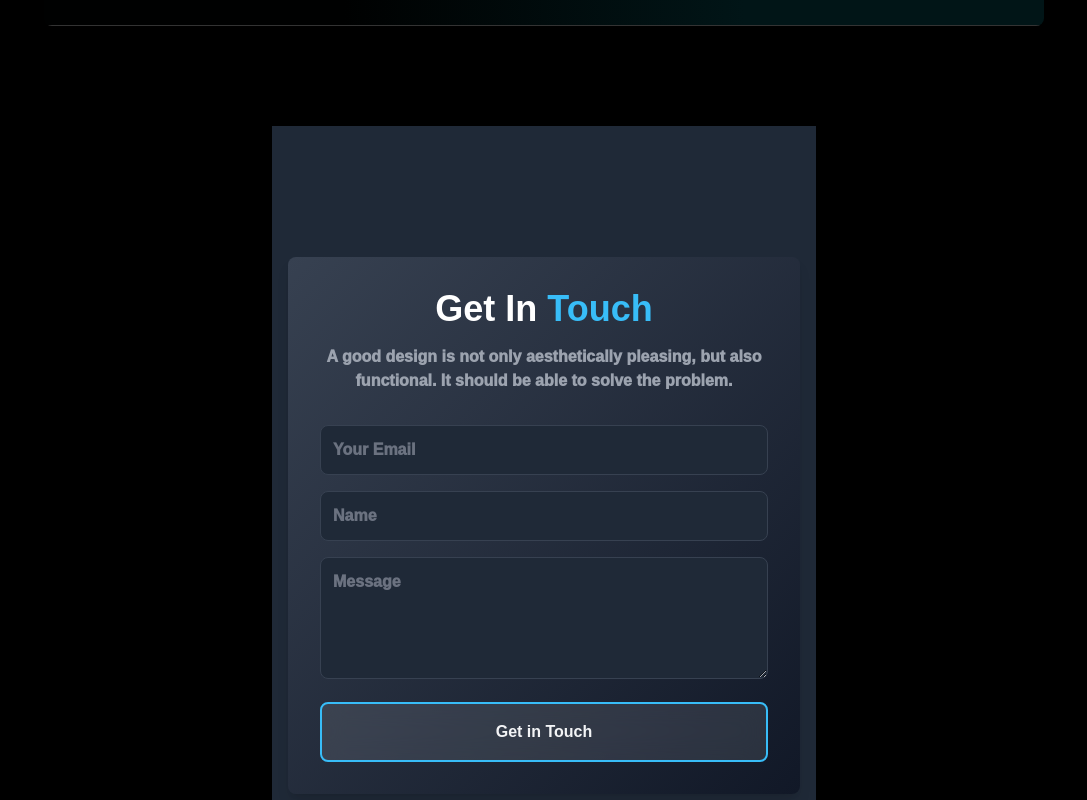
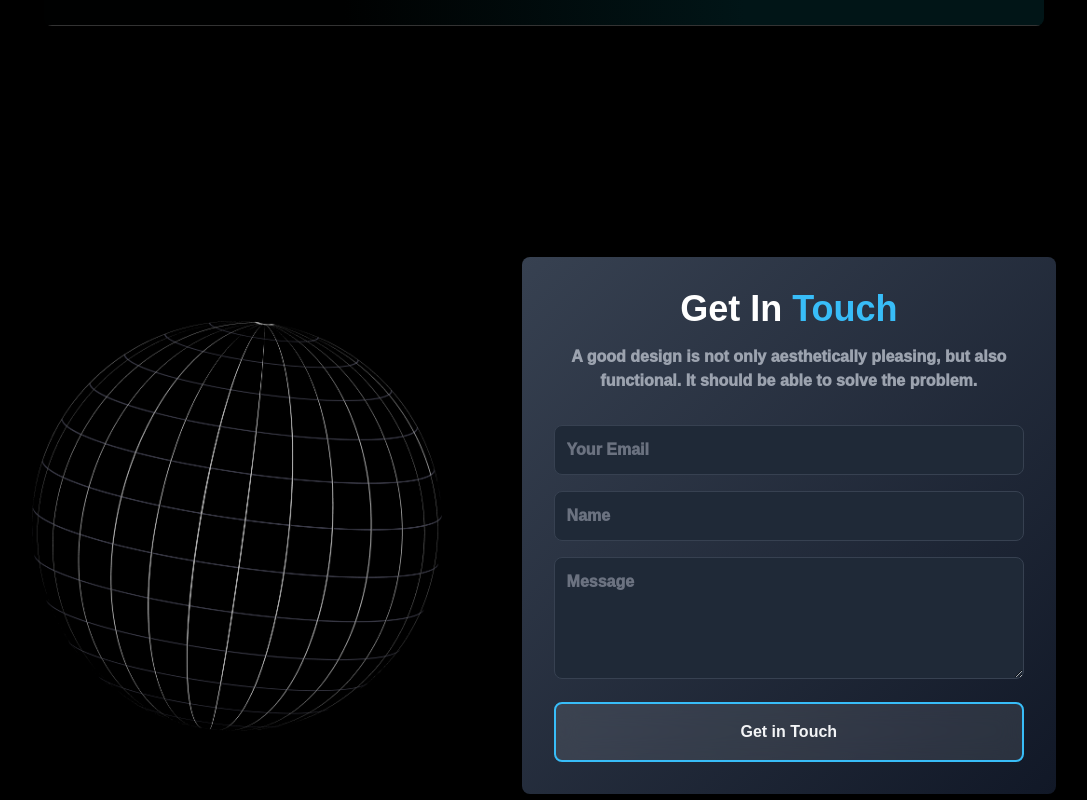
Before and after one commit to aaaaryaaa/hopeless-opus, a React (Create React App) app in the folder client/: page / in a window 1280 px wide. Shown: the part 880-1680 px from the top of the page, without its empty margins (96-1183 px from the left). Built offline with nearby package versions, Linux system fonts and the light colour scheme; no server answers; a web font is replaced by a local one.

Commit message:
contact_FE_complete

```diff
--- a/client/src/components/contactform.js
+++ b/client/src/components/contactform.js
@@ -1,5 +1,5 @@
 import React, { useState } from 'react';
-import Globe from "";
+import image from "../Resources/globe.png";
 
 const ContactForm = () => {
     const [formData, setFormData] = useState({
@@ -30,10 +30,11 @@ const handleSubmit = (e) => {
     };
 
     return (
-    <div className="min-h-screen flex flex-col items-center justify-center bg-gray-800 relative p-4">
-        <image src={Globe} alt="Globe" className="absolute top-0 right-0 w-32 h-32 mt-12 mr-12" />
+        <div className="min-h-screen flex items-center justify-center  relative p-4">
+            <div className="flex max-w-5xl w-full -space-x-36 gap-16">
+                <img src={image} alt="Globe" className="w-[40%] h-full object-cover rounded-l-lg mr-40 my-auto" />
 
-    <div className="max-w-lg w-full p-8 bg-gradient-to-br from-gray-700 to-gray-900 shadow-lg rounded-lg">
+                <div className="max-w-xl mx-10 p-8 bg-gradient-to-br from-gray-700 to-gray-900 shadow-lg rounded-lg">
                     <h2 className="text-4xl font-bold text-white mb-4">
                         Get In <span className="text-sky-400">Touch</span>
                     </h2>
@@ -90,7 +91,7 @@ return (
                     </form>
                 </div>
             </div>
-
+        </div>
     );
 };
 
```
Lines whose indentation alone changed are shown as unchanged.
